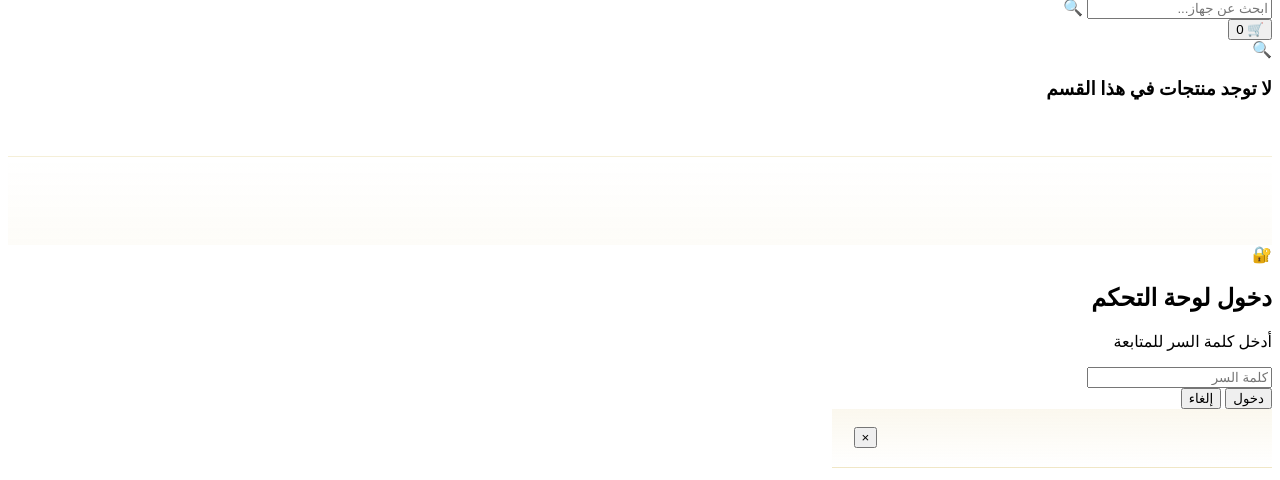
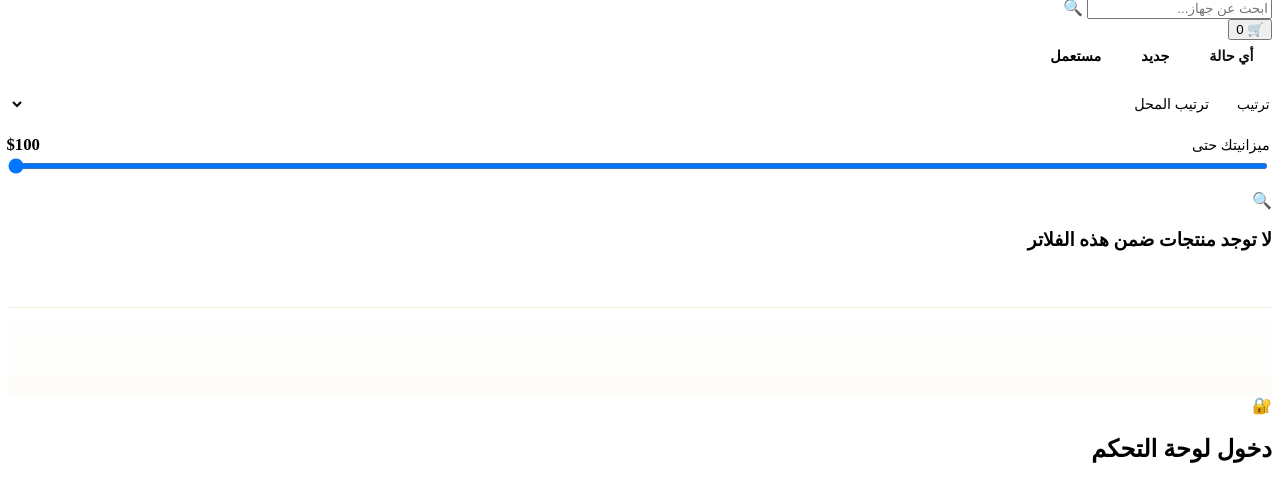
Before and after one commit to uneu2bb/shop-007-phones, a plain HTML site: page index.html in a window 1280 px wide. Shown: the part 46-526 px from the top of the page. Drawn offline with nearby package versions, Linux system fonts and the light colour scheme; no server answers.

Commit message:
Deploy index with shop features (budget, condition, modern cards)

```diff
--- a/index.html
+++ b/index.html
@@ -8,6 +8,7 @@
 <link rel="preconnect" href="https://fonts.gstatic.com" crossorigin>
 <link href="https://fonts.googleapis.com/css2?family=Cairo:wght@300;400;600;700;800&display=swap" rel="stylesheet">
 <link rel="stylesheet" href="https://cdn.jsdelivr.net/gh/uneu2bb/shop-007-phones@d610b52fec44696d3846c039817cf753bb7c633b/style.css">
+<link rel="stylesheet" href="https://cdn.jsdelivr.net/gh/uneu2bb/shop-007-phones@137e053743b2747130aacdc2ef854be19d79f6ef/shop_features.css">
 <style>
 .modal-overlay.edit-layer{z-index:1400 !important}
 .product-card .card-edit-btn{display:none;position:absolute;top:8px;right:8px;z-index:3;background:rgba(201,162,39,.95);color:#111;border:none;border-radius:8px;padding:6px 10px;font-size:.75rem;font-weight:700;cursor:pointer;font-family:inherit}
@@ -228,6 +229,7 @@ footer{padding:3rem 1rem 2.5rem;margin-top:3.5rem;border-top:1px solid rgba(201,
 <script src="https://cdn.jsdelivr.net/gh/uneu2bb/shop-007-phones@d610b52fec44696d3846c039817cf753bb7c633b/u1.js"></script>
 <script src="https://cdn.jsdelivr.net/gh/uneu2bb/shop-007-phones@d610b52fec44696d3846c039817cf753bb7c633b/u2.js"></script>
 <script src="https://cdn.jsdelivr.net/gh/uneu2bb/shop-007-phones@9e15901d93573998dc3cdeb49d8d3e37522e4356/patch.js"></script>
-<script src="https://cdn.jsdelivr.net/gh/uneu2bb/shop-007-phones@74cf005bbe654ff1c573b3f059e76797b5b485b6/ui_patch.js"></script>
+<script src="https://cdn.jsdelivr.net/gh/uneu2bb/shop-007-phones@af9ce04318fba2e4fcf4391c223b79822914e49f/fix_patch.js"></script>
+<script src="https://cdn.jsdelivr.net/gh/uneu2bb/shop-007-phones@137e053743b2747130aacdc2ef854be19d79f6ef/shop_features.js"></script>
 </body>
 </html>
```
